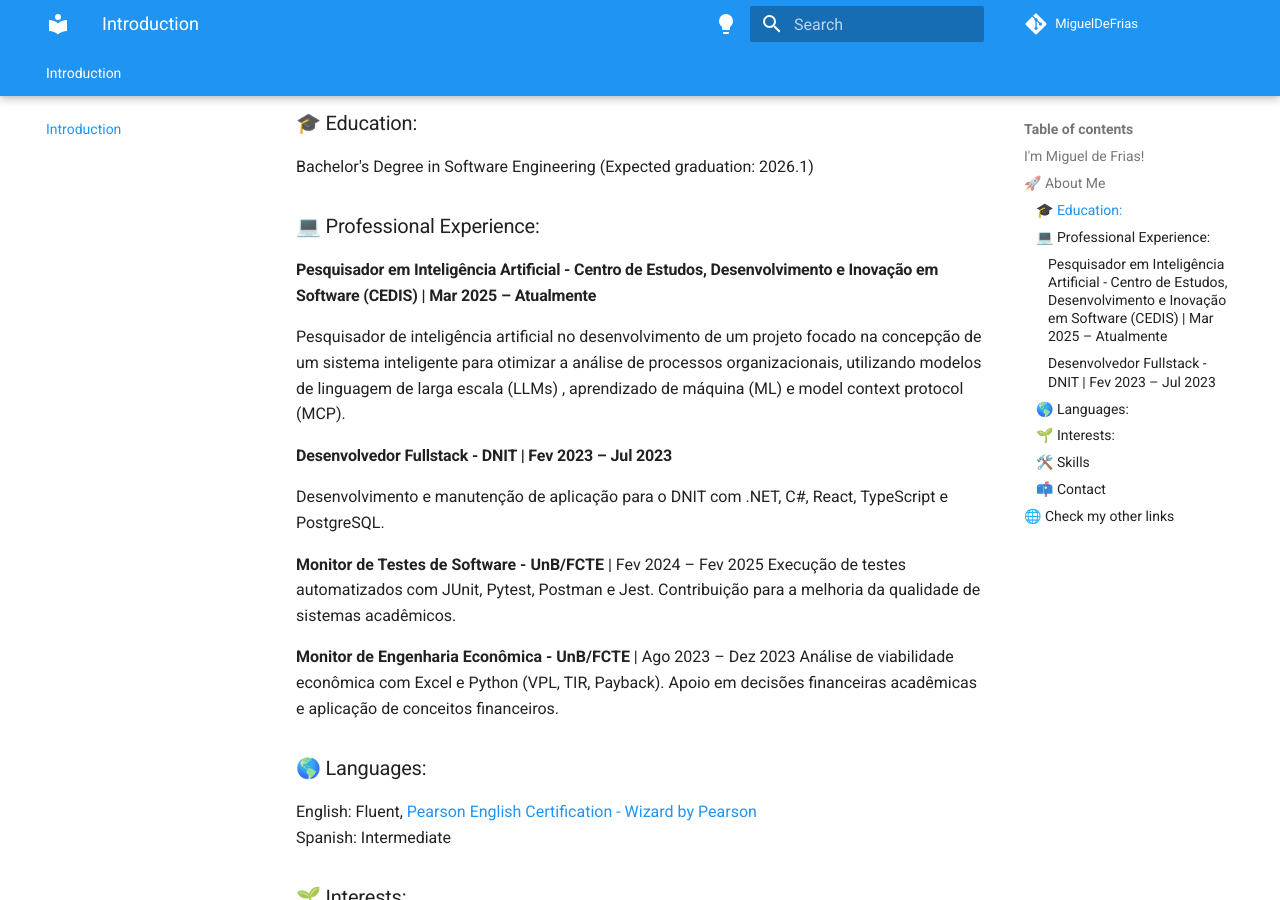
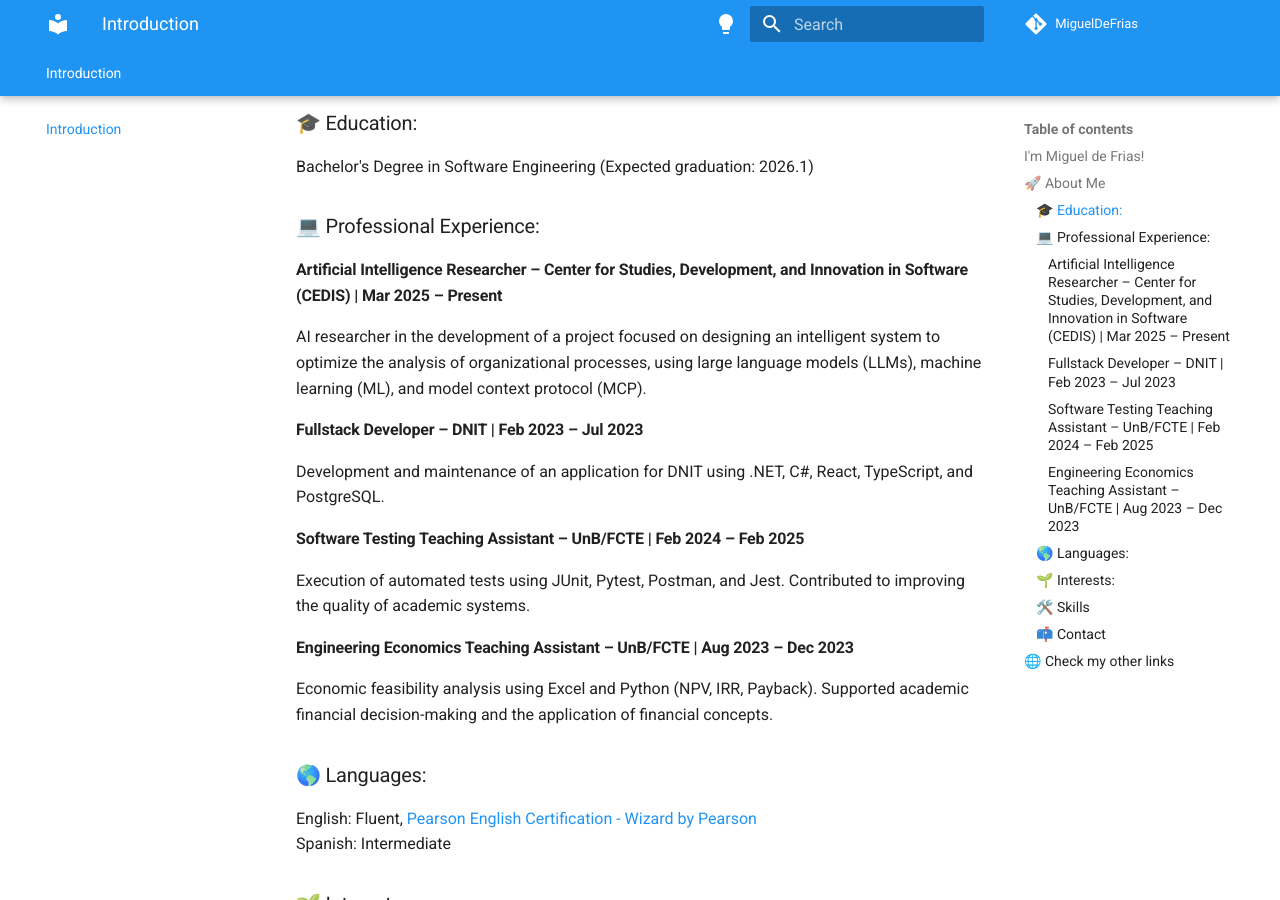
Before and after one commit to migueldefrias/MiguelDeFrias, an MkDocs documentation site: the page built from docs/index.md, in a window 1280 px wide and 900 px high, scrolled down 246 px. Built offline with MkDocs 1.6.1 and Material for MkDocs 9.7.7, drawn with Linux system fonts in a browser that asks for light colours; comment, search, counter and statistics services are not loaded.

Commit message:
att infos

```diff
--- a/docs/index.md
+++ b/docs/index.md
@@ -6,23 +6,17 @@
 Bachelor's Degree in Software Engineering (Expected graduation: 2026.1)
 ### 💻 Professional Experience:
 
-#### **Pesquisador em Inteligência Artificial - Centro de Estudos, Desenvolvimento e Inovação em Software (CEDIS)** | Mar 2025 – Atualmente
-Pesquisador de inteligência artificial no desenvolvimento de um projeto focado na concepção de
-um sistema inteligente para otimizar a análise de processos organizacionais, utilizando modelos
-de linguagem de larga escala (LLMs) , aprendizado de máquina (ML) e model context protocol
-(MCP).
+#### **Artificial Intelligence Researcher – Center for Studies, Development, and Innovation in Software (CEDIS)** | Mar 2025 – Present
+AI researcher in the development of a project focused on designing an intelligent system to optimize the analysis of organizational processes, using large language models (LLMs), machine learning (ML), and model context protocol (MCP).
 
-#### **Desenvolvedor Fullstack - DNIT** | Fev 2023 – Jul 2023
-Desenvolvimento e manutenção de aplicação para o DNIT com .NET, C#, React, TypeScript e
-PostgreSQL.
+#### **Fullstack Developer – DNIT** | Feb 2023 – Jul 2023
+Development and maintenance of an application for DNIT using .NET, C#, React, TypeScript, and PostgreSQL.
 
-**Monitor de Testes de Software - UnB/FCTE** | Fev 2024 – Fev 2025
-Execução de testes automatizados com JUnit, Pytest, Postman e Jest.
-Contribuição para a melhoria da qualidade de sistemas acadêmicos.
+#### **Software Testing Teaching Assistant – UnB/FCTE** | Feb 2024 – Feb 2025
+Execution of automated tests using JUnit, Pytest, Postman, and Jest. Contributed to improving the quality of academic systems.
 
-**Monitor de Engenharia Econômica - UnB/FCTE** | Ago 2023 – Dez 2023
-Análise de viabilidade econômica com Excel e Python (VPL, TIR, Payback).
-Apoio em decisões financeiras acadêmicas e aplicação de conceitos financeiros.
+#### **Engineering Economics Teaching Assistant – UnB/FCTE** | Aug 2023 – Dec 2023
+Economic feasibility analysis using Excel and Python (NPV, IRR, Payback). Supported academic financial decision-making and the application of financial concepts.
 
 ### 🌎 Languages:
 English: Fluent, [Pearson English Certification - Wizard by Pearson](/Cert.Ingles_MiguelBarbosa.pdf) <br>
```
